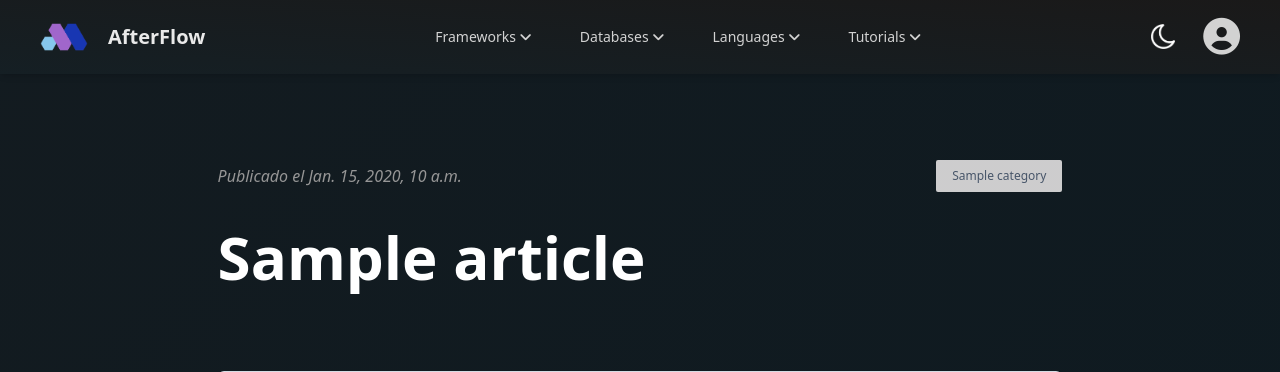
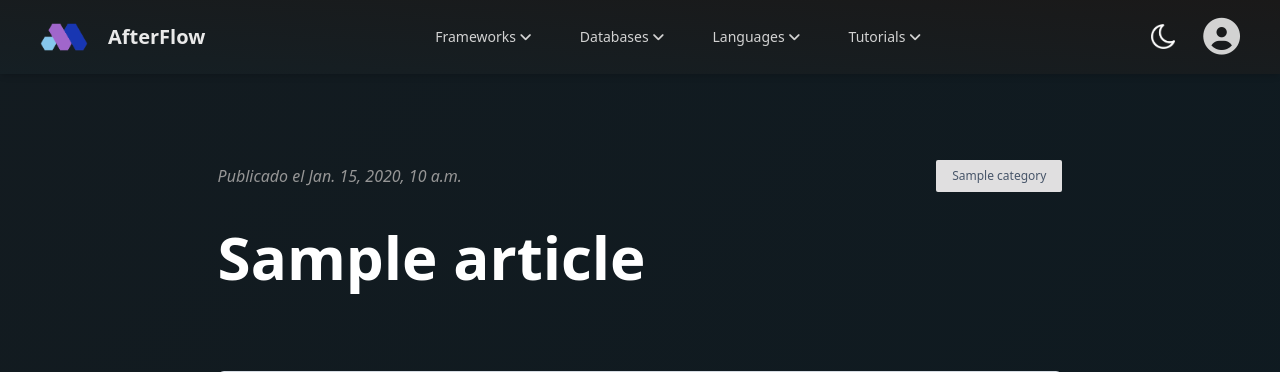
Before and after one commit to Hidrah12/Afterflow, a Django app: template apps/content/templates/public/articles/login-google-twitter-facebook.html in a window 1280 px wide. Shown: the top 372 px of the page. Run offline with Django 4.2, Linux system fonts and the light colour scheme; the template is opened without the code that fills it: most values are stand-ins (such as "Sample title", 1, 10 or a date in 2020); grey boxes marked "Sample" are stand-in pictures; some libraries are stand-ins or nearby versions.

Commit message:
style: se cambio el color de fondo de un boton

```diff
--- a/apps/content/templates/base.html
+++ b/apps/content/templates/base.html
@@ -20,7 +20,7 @@
 		<section class="w-[80%] lGG:w-[85%] m-auto blg:w-[95%] bsm:w-[100%]">
 			<div class="flex items-center justify-between">
 				<span class="italic text-[rgb(150,150,150)] bsm:text-sm sm:w-[100%]">Publicado el {% block date %}{% endblock %}</span>
-				<a href="{{article.get_absolute_url}}" class="py-2 px-4 sm:py-1 sm:px-2 rounded-sm text-xs font-normal bg-[#f3f1f1d4] text-slate-600 hover:bg-[#ebeaea]">{{article.category}}</a>
+				<a href="{{article.get_absolute_url}}" class="py-2 px-4 sm:py-1 sm:px-2 rounded-sm text-xs font-normal bg-[#f3f1f1ea] text-slate-600 hover:bg-[#ebeaea]">{{article.category}}</a>
 			</div>
 			<div>
 				<h1 class="text-6xl bsm:text-4xl font-bold font-['Open Sans'] mt-8 mb-20 dark:text-white leading-[4.2rem]">{% block title_article %}{% endblock %}</h1>
--- a/static/dist/output.css
+++ b/static/dist/output.css
@@ -936,6 +936,10 @@ video {
   background-color: rgb(100 116 139 / var(--tw-bg-opacity));
 }
 
+.bg-\[\#f3f1f1ea\] {
+  background-color: #f3f1f1ea;
+}
+
 .bg-gradient-to-br {
   background-image: linear-gradient(to bottom right, var(--tw-gradient-stops));
 }
```
